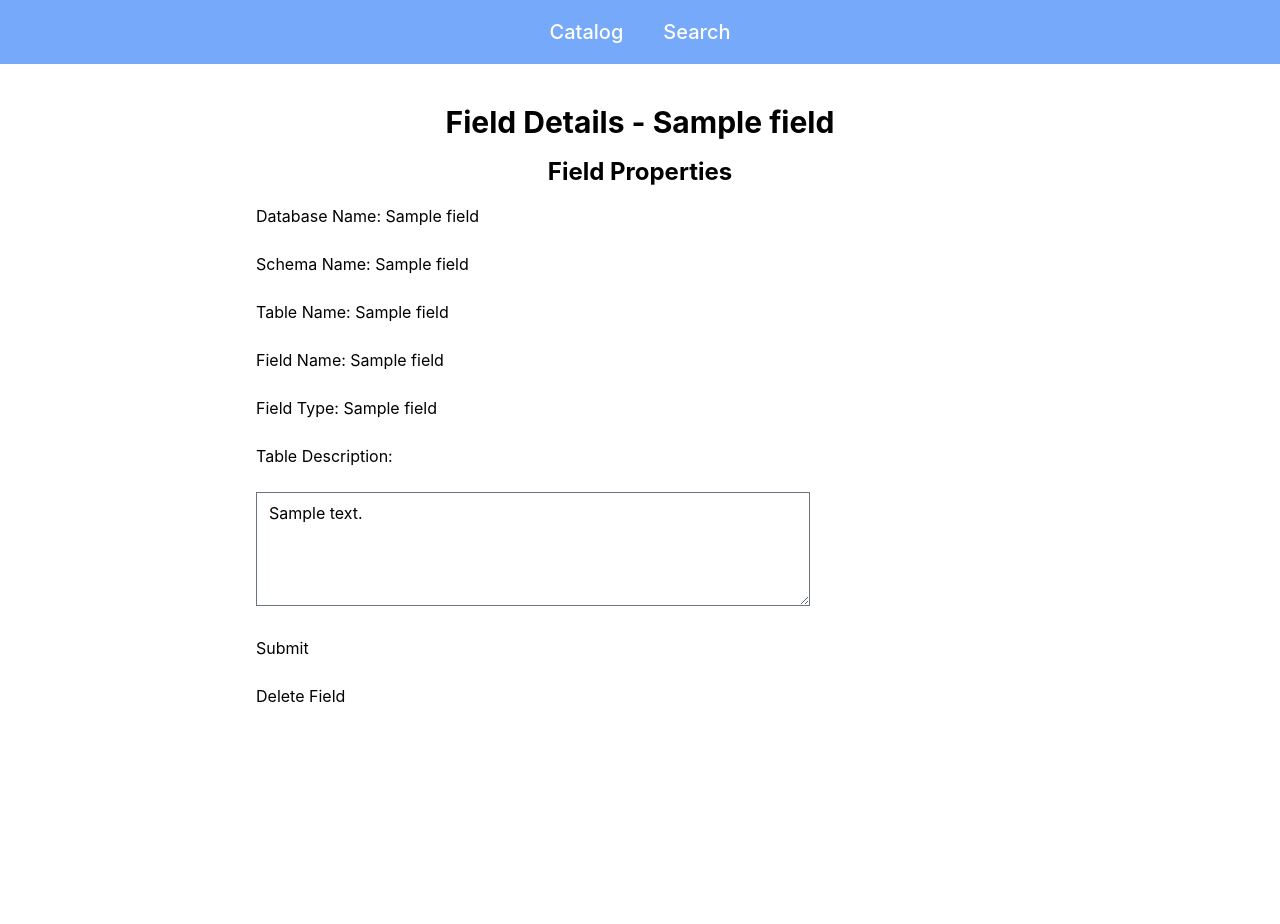
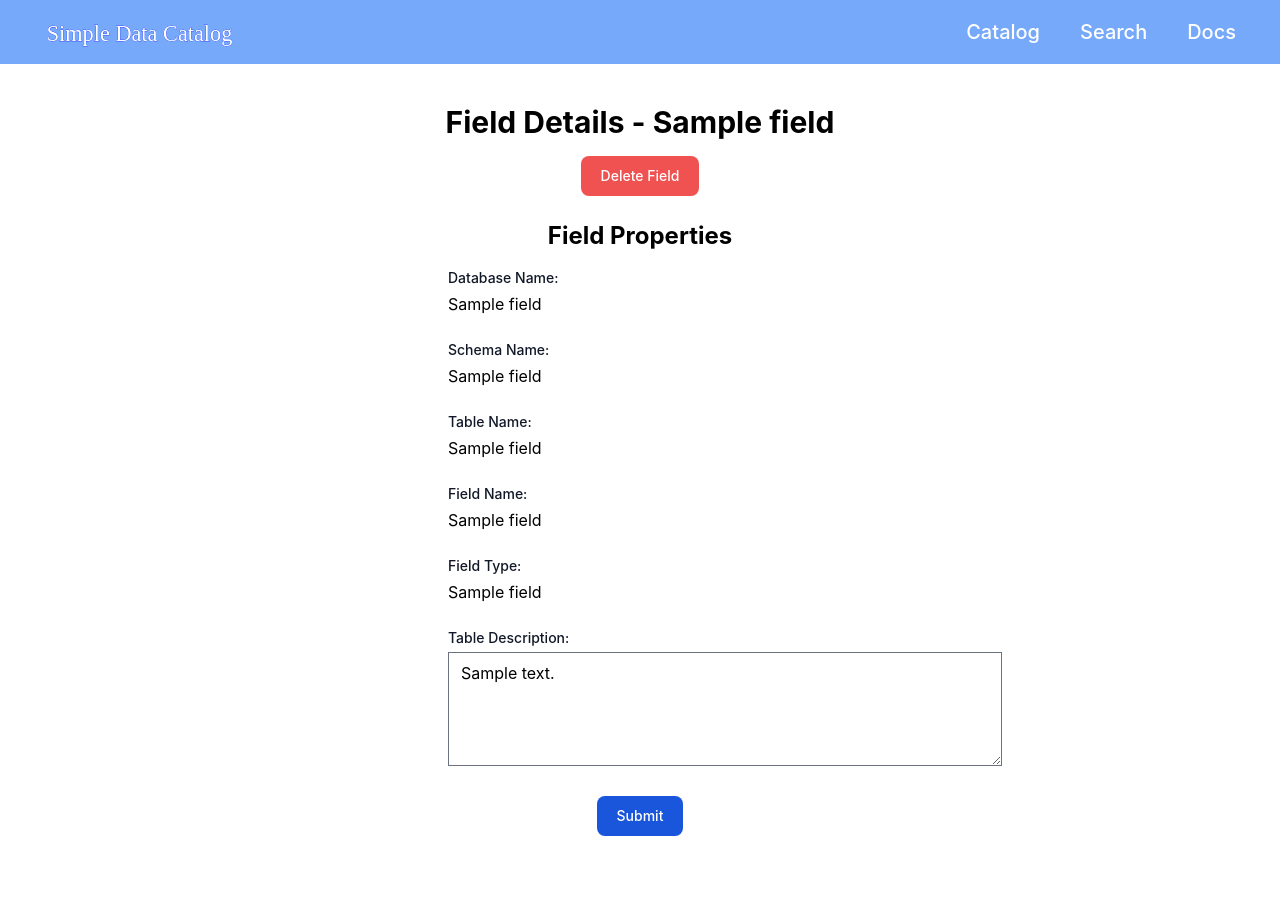
Before and after one commit to Sonofendor/SimpleDataCatalog, a FastAPI app: template templates/field.html in a window 1280 px wide. Before the commit the page ends 702 px from the top, so only its background shows below. Run offline with FastAPI, Linux system fonts and the light colour scheme; the template is opened without the code that fills it: most values are stand-ins (such as "Sample title", 1, 10 or a date in 2020); parts of the project's set-up code (start-up, migrations or seed data) failed here and were passed over.

Commit message:
Navigation bar and archiving

```diff
--- a/config/sql.py
+++ b/config/sql.py
@@ -8,7 +8,10 @@ SELECT
 FROM
     information_schema.columns
 WHERE
-	table_schema NOT IN ('information_schema', 'pg_catalog')
+    table_schema NOT IN ('information_schema', 'pg_catalog')
+    AND concat_ws('.', table_schema, table_name)::regclass not in (
+        SELECT inhrelid::regclass FROM pg_catalog.pg_inherits
+    )
 ORDER BY
     table_schema,
     table_name,
--- a/templates/base.html
+++ b/templates/base.html
@@ -13,7 +13,7 @@
         }
     </style>
 </head>
-<body class="flex flex-col min-h-screen mb-10">
+<body class="flex-col min-h-screen mb-10">
     {% include "navigation.html" %}
     <div class="flex-grow h-full">
         <div class="custom-container">
--- a/templates/database.html
+++ b/templates/database.html
@@ -30,7 +30,7 @@
         <input type="hidden" id="database_type" name="database_type" value="{{ database.database_type }}">
         <input type="hidden" id="database_url" name="database_url" value="{{ database.database_url }}">
         <div class="flex flex-col w-full items-center">
-        <button type="submit" class="text-white bg-blue-700 hover:bg-blue-800 focus:ring-4 focus:outline-none focus:ring-blue-300 font-medium rounded-lg text-sm w-full sm:w-auto px-5 py-2.5 text-center dark:bg-blue-600 dark:hover:bg-blue-700 dark:focus:ring-blue-800">Submit</button>
+        <button type="submit" class="text-white bg-blue-700 hover:bg-blue-800 focus:ring-4 focus:outline-none focus:ring-blue-300 font-medium rounded-lg text-sm w-full sm:w-auto px-5 py-2.5 text-center dark:bg-blue-600 dark:hover:bg-blue-700 dark:focus:ring-blue-800">Update Database</button>
         </div>
     </form>
 
--- a/templates/field.html
+++ b/templates/field.html
@@ -5,35 +5,41 @@
 {% block content %}
     <h1 class="font-mono text-3xl font-bold mb-4 text-center">Field Details - {{ field.field_name }}</h1>
 
+    <form id="deleteForm" method="POST" action="/catalog/{{ field.database_name }}/{{ field.database_schema_name }}/{{ field.table_name }}/{{ field.field_name }}/delete" onsubmit="return confirm('Are you sure you want to delete this field?');">
+        <div class="flex flex-col items-center">
+        <button type="submit" class="text-white bg-red-500 hover:bg-red-800 focus:ring-4 focus:outline-none focus:ring-red-300 font-medium rounded-lg text-sm w-full sm:w-auto px-5 py-2.5 text-center dark:bg-red-600 dark:hover:bg-red-700 dark:focus:ring-red-800">Delete Field</button>
+        </div>
+    </form>
+
+    <br>
+
     <h2 class="font-mono text-2xl font-bold mb-4 text-center">Field Properties</h2>
-    <form id="editForm" method="POST" action="/catalog/{{ field.database_name }}/{{ field.database_schema_name }}/{{ field.table_name }}/{{ field.field_name }}">
-        <label for="database_name">Database Name:</label>
+    <form id="editForm" class="max-w-sm mx-auto" method="POST" action="/catalog/{{ field.database_name }}/{{ field.database_schema_name }}/{{ field.table_name }}/{{ field.field_name }}">
+        <label for="database_name" class="block mb-1 text-sm font-medium text-gray-900 dark:text-white">Database Name:</label>
         <span id="database_name"><a href="/catalog/{{ field.database_name }}">{{ field.database_name }}</a></span><br><br>
 
-        <label for="schema_name">Schema Name:</label>
+        <label for="schema_name" class="block mb-1 text-sm font-medium text-gray-900 dark:text-white">Schema Name:</label>
         <span id="schema_name"><a href="/catalog/{{ field.database_name }}/{{ field.database_schema_name }}">{{ field.database_schema_name }}</a></span><br><br>
 
-        <label for="table_name">Table Name:</label>
-        <span id="table_name"><a href="/catalog/{{ field.database_name }}/{{ field.database_schema_name }}/{{ field.table_name }}">{{ field.table_name }}</a
+        <label for="table_name" class="block mb-1 text-sm font-medium text-gray-900 dark:text-white">Table Name:</label>
+        <span id="table_name"><a href="/catalog/{{ field.database_name }}/{{ field.database_schema_name }}/{{ field.table_name }}">{{ field.table_name }}</a>
         </span><br><br>
 
-        <label for="field_name">Field Name:</label>
+        <label for="field_name" class="block mb-1 text-sm font-medium text-gray-900 dark:text-white">Field Name:</label>
         <span id="field_name">{{ field.field_name }}</span><br><br>
 
-        <label for="type_name_display">Field Type:</label>
+        <label for="type_name_display" class="block mb-1 text-sm font-medium text-gray-900 dark:text-white">Field Type:</label>
         <span id="type_name_display">{{ field.type_name }}</span><br><br>
 
-        <label for="field_description">Table Description:</label><br><br>
-        <textarea id="field_description" name="field_description" rows="4" cols="50">{{ field.field_description }}</textarea><br><br>
+        <label for="field_description" class="block mb-1 text-sm font-medium text-gray-900 dark:text-white">Table Description:</label>
+        <textarea id="field_description"  name="field_description" rows="4" cols="50">{{ field.field_description }}</textarea><br><br>
 
         <input type="hidden" id="type_name" name="type_name" value="{{ field.type_name }}">
-
-        <button type="submit">Submit</button>
+        <div class="flex flex-col w-full items-center">
+        <button type="submit" class="text-white bg-blue-700 hover:bg-blue-800 focus:ring-4 focus:outline-none focus:ring-blue-300 font-medium rounded-lg text-sm w-full sm:w-auto px-5 py-2.5 text-center dark:bg-blue-600 dark:hover:bg-blue-700 dark:focus:ring-blue-800">Submit</button>
+        </div>
     </form>
 
     <br><br>
 
-    <form id="deleteForm" method="POST" action="/catalog/{{ field.database_name }}/{{ field.database_schema_name }}/{{ field.table_name }}/{{ field.field_name }}/delete" onsubmit="return confirm('Are you sure you want to delete this field?');">
-        <button type="submit">Delete Field</button>
-    </form>
 {% endblock %}
--- a/templates/navigation.html
+++ b/templates/navigation.html
@@ -1,15 +1,12 @@
-
-<nav class="flex w-full z-20 top-0 start-0 bg-blue-400 mb-10">
-    <div class="max-w-7xl mx-auto px-2 sm:px-6 lg:px-8">
-        <div class="relative flex items-left justify-between h-16">
-            <div class="flex items-center justify-center sm:items-stretch sm:justify-start">
-                <div class="hidden sm:block sm:ml-6">
-                    <div class="flex space-x-4">
-                        <a href="/catalog" class="font-mono text-white px-3 py-2 rounded-md text-xl font-medium">Catalog</a>
-                        <a href="/search" class="font-mono text-white px-3 py-2 rounded-md text-xl font-medium">Search</a>
-                    </div>
-                </div>
-            </div>
+<nav class="flex-col w-full z-20 top-0 start-0 bg-blue-400 mb-10">
+    <div class="max-w-7xl mx-auto px-2 sm:px-6 lg:px-8 flex justify-between items-center h-16">
+        <div class="flex-shrink-0 h-full">
+             <a href="/"><img class="h-full" src="/static/logo.svg" alt="Logo"></a>
+        </div>
+        <div class="flex space-x-4">
+            <a href="/catalog/" class="font-mono text-white px-3 py-2 rounded-md text-xl font-medium">Catalog</a>
+            <a href="/search" class="font-mono text-white px-3 py-2 rounded-md text-xl font-medium">Search</a>
+            <a href="https://github.com/Sonofendor/SimpleDataCatalog" class="font-mono text-white px-3 py-2 rounded-md text-xl font-medium" target="_blank">Docs</a>
         </div>
     </div>
 </nav>
--- a/templates/schema.html
+++ b/templates/schema.html
@@ -7,7 +7,7 @@
 
     <form id="deleteForm" method="POST" action="/catalog/{{ schema.database_name }}/{{ schema.database_schema_name }}/delete" onsubmit="return confirm('Are you sure you want to delete this schema?');">
         <div class="flex flex-col items-center">
-        <button type="submit" class="text-white bg-red-700 hover:bg-red-800 focus:ring-4 focus:outline-none focus:ring-red-300 font-medium rounded-lg text-sm w-full sm:w-auto px-5 py-2.5 text-center dark:bg-blue-600 dark:hover:bg-blue-700 dark:focus:ring-blue-800">Delete Schema</button>
+        <button type="submit" class="text-white bg-red-500 hover:bg-red-800 focus:ring-4 focus:outline-none focus:ring-red-300 font-medium rounded-lg text-sm w-full sm:w-auto px-5 py-2.5 text-center dark:bg-red-600 dark:hover:bg-red-700 dark:focus:ring-red-800">Delete Schema</button>
         </div>
     </form>
 
@@ -24,7 +24,7 @@
         <label for="database_schema_description" class="block mb-1 text-sm font-medium text-gray-900 dark:text-white">Schema Description:</label>
         <textarea id="database_schema_description" name="database_schema_description" rows="4" cols="50">{{ schema.database_schema_description }}</textarea><br><br>
         <div class="flex flex-col w-full items-center">
-        <button type="submit" class="text-white bg-blue-700 hover:bg-blue-800 focus:ring-4 focus:outline-none focus:ring-blue-300 font-medium rounded-lg text-sm w-full sm:w-auto px-5 py-2.5 text-center dark:bg-blue-600 dark:hover:bg-blue-700 dark:focus:ring-blue-800">Submit</button>
+        <button type="submit" class="text-white bg-blue-700 hover:bg-blue-800 focus:ring-4 focus:outline-none focus:ring-blue-300 font-medium rounded-lg text-sm w-full sm:w-auto px-5 py-2.5 text-center dark:bg-blue-600 dark:hover:bg-blue-700 dark:focus:ring-blue-800">Update Schema</button>
         </div>
     </form>
 
@@ -47,4 +47,5 @@
             {% endfor %}
         </tbody>
     </table>
+    </div>
 {% endblock %}
```
Also changed, not shown: catalog.py (+6 -5 lines), db.py (+46 -13 lines), models.py (+9 -0 lines), tables.py (+7 -1 lines), templates/table.html (+22 -17 lines), static/logo.svg (added).
